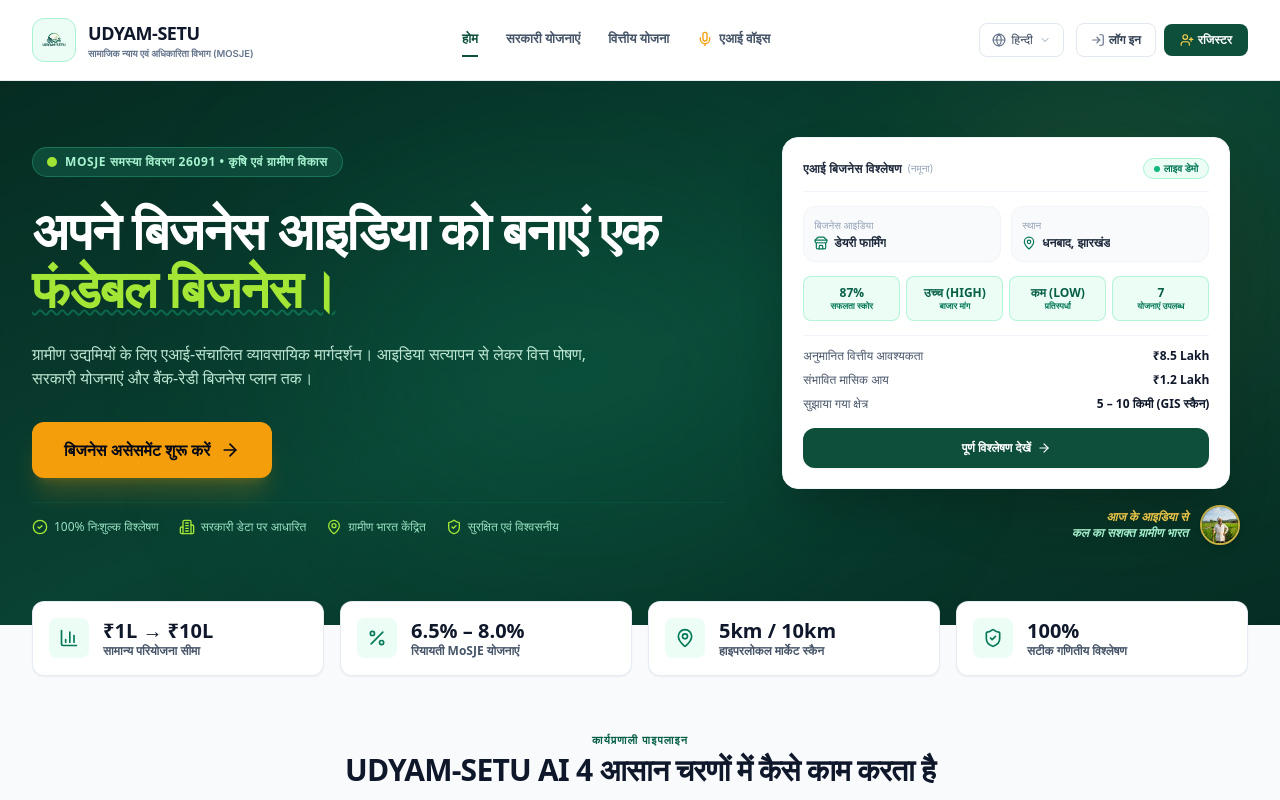
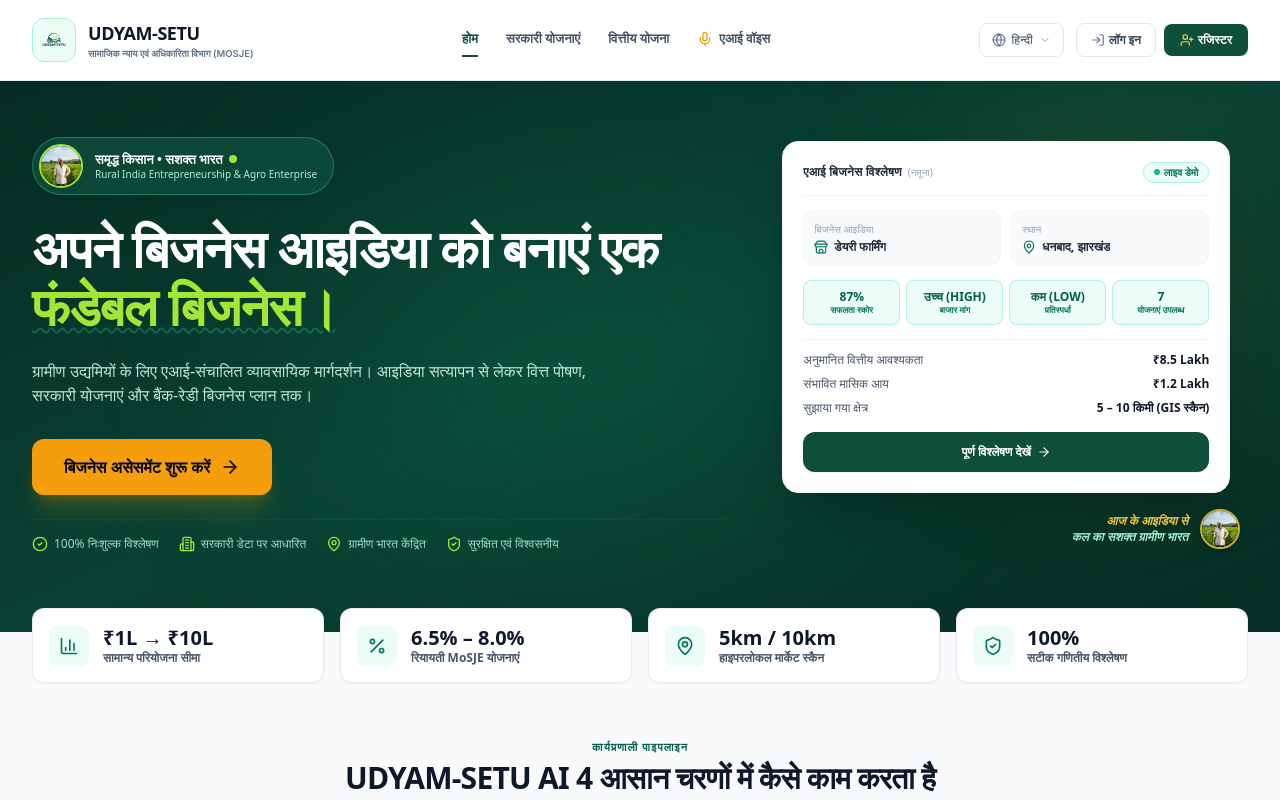
Before and after one commit to vedprakashrana/grambiz-ai, a Next.js app in the folder frontend/: page / in a window 1280 px wide. Shown: the top 800 px of the page. Built offline with nearby package versions, Linux system fonts and the light colour scheme.

Commit message:
feat(hero): replace Problem Statement 26091 badge with Kisan image and empowerment tag

```diff
--- a/frontend/app/page.tsx
+++ b/frontend/app/page.tsx
@@ -76,10 +76,24 @@
             {/* Left Column (7 cols): Hero Copy & Action */}
             <div className="lg:col-span-7 space-y-6">
 
-              {/* Problem Statement 26091 Badge */}
-              <div className="inline-flex items-center gap-2 px-3.5 py-1.5 rounded-full bg-[#0d4a39] border border-emerald-400/30 text-emerald-200 text-xs font-bold tracking-wider uppercase shadow-xs">
-                <span className="w-2.5 h-2.5 rounded-full bg-[#a3e635] animate-pulse"></span>
-                <span>{t('heroBadge')}</span>
+              {/* Kisan (Farmer) Image & Badge */}
+              <div className="inline-flex items-center gap-3 p-1.5 pr-4 rounded-full bg-[#0d4a39]/90 border border-emerald-400/40 shadow-md backdrop-blur-sm">
+                <div className="w-10 h-10 sm:w-11 sm:h-11 rounded-full overflow-hidden border-2 border-[#a3e635] shadow-xs flex-shrink-0 bg-emerald-950">
+                  <img
+                    src="/farmer-hero.jpg"
+                    alt="Kishan - Rural Entrepreneur"
+                    className="w-full h-full object-cover"
+                  />
+                </div>
+                <div className="flex flex-col text-left">
+                  <span className="text-xs sm:text-[13px] font-extrabold text-white flex items-center gap-1.5">
+                    <span>समृद्ध किसान • सशक्त भारत</span>
+                    <span className="w-2 h-2 rounded-full bg-[#a3e635] animate-pulse"></span>
+                  </span>
+                  <span className="text-[10px] text-emerald-200 font-medium">
+                    Rural India Entrepreneurship & Agro Enterprise
+                  </span>
+                </div>
               </div>
 
               {/* Main Headline */}
```
